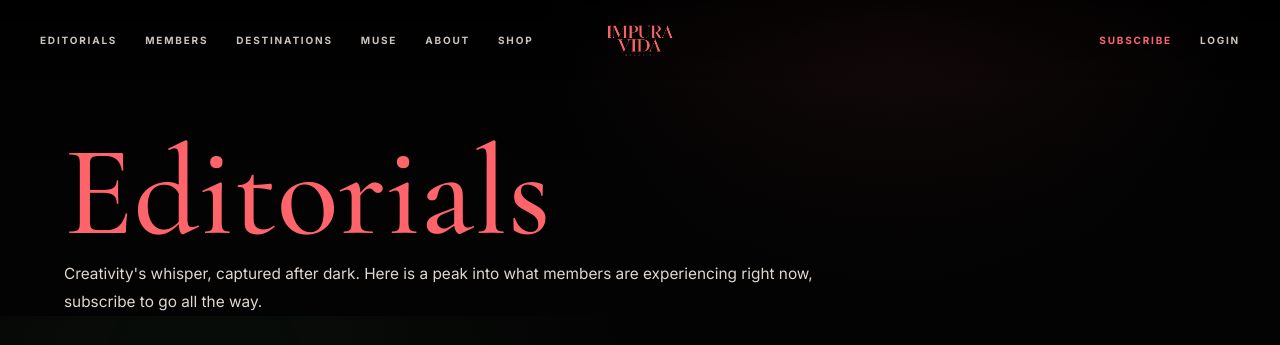
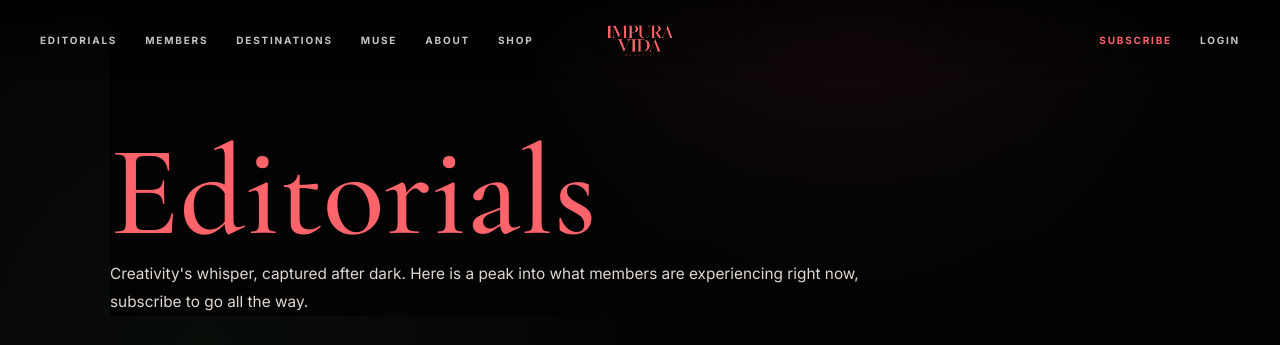
Before and after one commit to Snapey7/snapey7.github.io, a Next.js app: page /editorials in a window 1280 px wide. Shown: the top 345 px of the page. Built offline with nearby package versions, Linux system fonts and the light colour scheme; grey boxes are pictures that could not be loaded.

Commit message:
Center Editorials grid at reference width

```diff
--- a/app/globals.css
+++ b/app/globals.css
@@ -551,8 +551,11 @@ a {
 }
 
 .editorials-archive-hero {
+  width: min(100%, 1060px);
+  margin-right: auto;
+  margin-left: auto;
   min-height: 0;
-  padding: 8rem 5vw 0;
+  padding: 8rem 0 0;
 }
 
 .editorials-archive-hero .section-copy {
@@ -570,7 +573,7 @@ a {
 }
 
 .archive-grid.editorials-archive-grid {
-  max-width: 1740px;
+  max-width: 1060px;
   margin-top: 1.9rem;
   margin-bottom: 5rem;
   grid-template-columns: repeat(3, minmax(0, 1fr));
```
